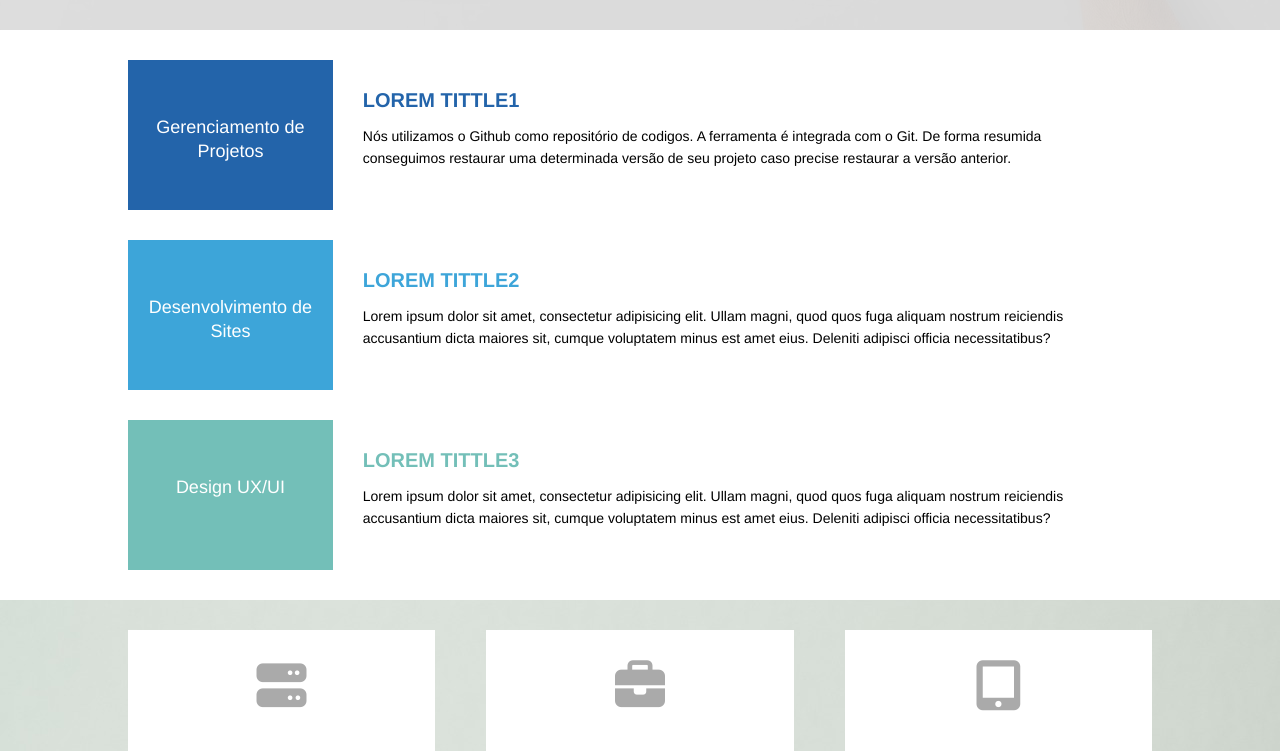
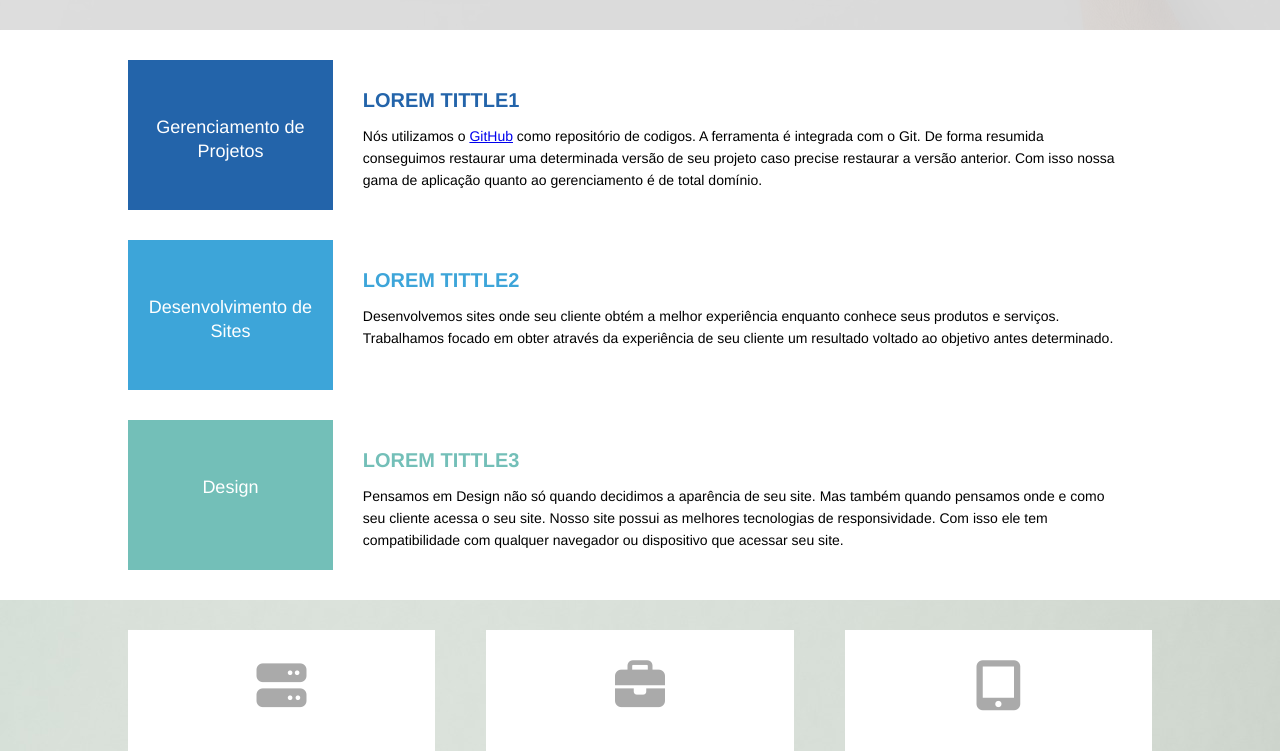
Before and after one commit to Romulo-Queiroz/Agency-model, a plain HTML site: page index.html in a window 1280 px wide. Shown: the part 570-1321 px from the top of the page. Drawn offline with Linux system fonts and the light colour scheme.

Commit message:
text update

```diff
--- a/index.html
+++ b/index.html
@@ -44,9 +44,10 @@
                     </div>
                     <div class="service-description">
                         <h3 id="gerenciamento-title">LOREM TITTLE1</h3>
-                        <p>Nós utilizamos o Github como repositório de codigos. A ferramenta é integrada
+                        <p>Nós utilizamos o <a href="https://github.com" rel="_blank">GitHub</a> como repositório de codigos. A ferramenta é integrada
                             com o Git. De forma resumida conseguimos restaurar uma determinada versão de seu projeto
                             caso precise restaurar a versão anterior.
+                            Com isso nossa gama de aplicação quanto ao gerenciamento é de total domínio.
                         </p>
                     </div>
                 </div>
@@ -56,16 +57,20 @@
                     </div>
                     <div class="service-description">
                         <h3 id="dev-title">LOREM TITTLE2</h3>
-                        <p>Lorem ipsum dolor sit amet, consectetur adipisicing elit. Ullam magni, quod quos fuga aliquam nostrum reiciendis accusantium dicta maiores sit, cumque voluptatem minus est amet eius. Deleniti adipisci officia necessitatibus?</p>
+                        <p>Desenvolvemos sites onde seu cliente obtém a melhor experiência enquanto conhece
+                            seus produtos e serviços. Trabalhamos focado em obter através da experiência de seu cliente um resultado voltado ao objetivo antes determinado.
+                        </p>
                     </div>
                 </div>
                 <div class="service-box">
                     <div class="service-title" id="design-box">
-                        <p>Design UX/UI</p>
+                        <p>Design</p>
                     </div>
                     <div class="service-description">
                         <h3 id="design-title">LOREM TITTLE3</h3>
-                        <p>Lorem ipsum dolor sit amet, consectetur adipisicing elit. Ullam magni, quod quos fuga aliquam nostrum reiciendis accusantium dicta maiores sit, cumque voluptatem minus est amet eius. Deleniti adipisci officia necessitatibus?</p>
+                        <p>Pensamos em Design não só quando decidimos a aparência de seu site. Mas também
+                            quando pensamos onde e como seu cliente acessa o seu site. Nosso site possui as melhores tecnologias de responsividade. Com isso ele tem compatibilidade com qualquer navegador ou dispositivo que acessar seu site.
+                        </p>
                     </div>
                 </div>
             </div>
```
